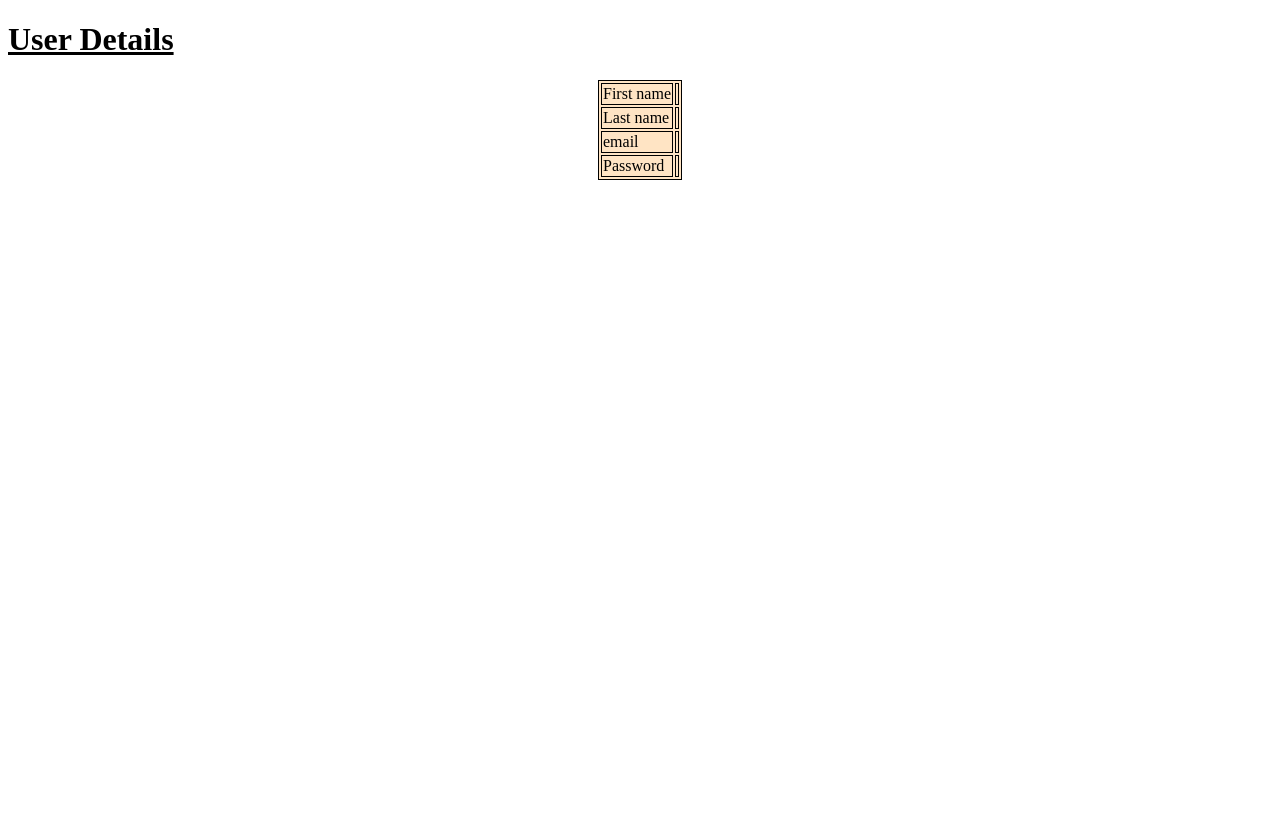
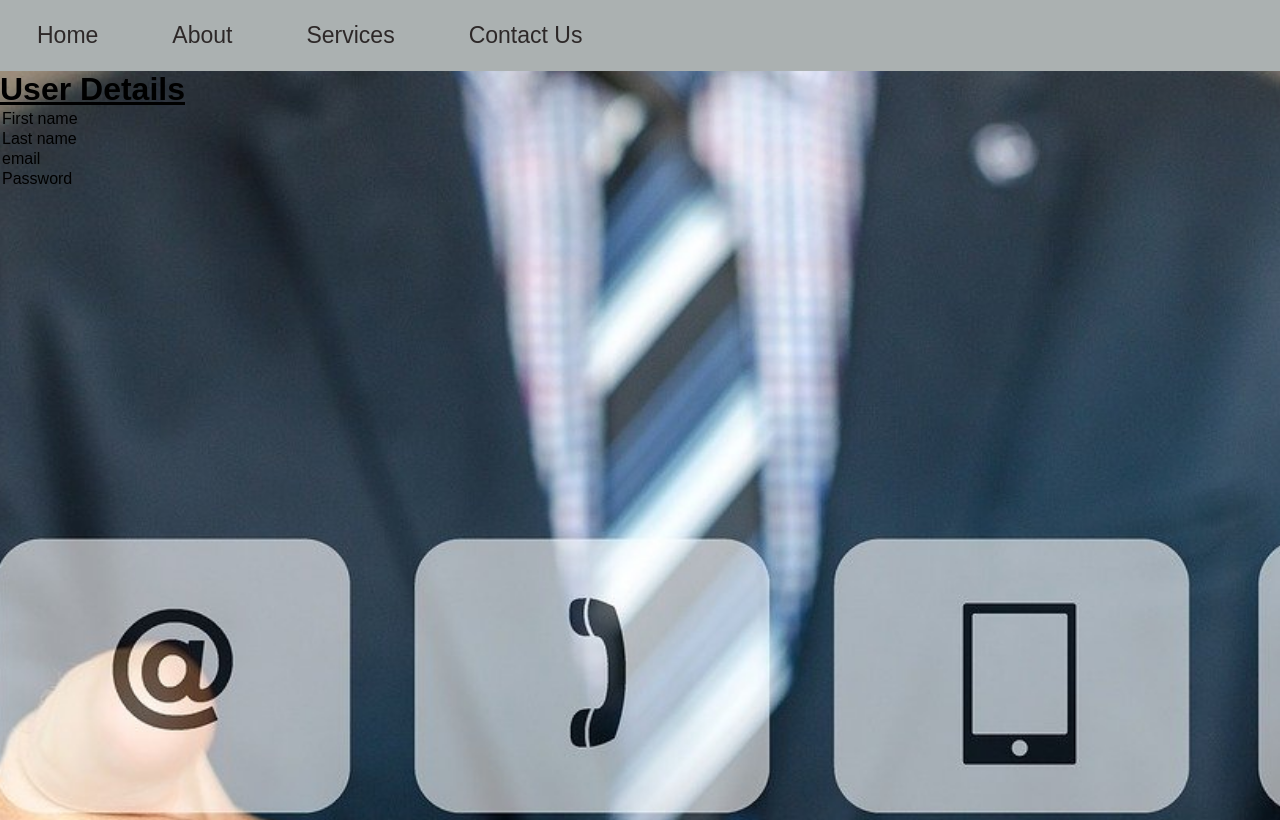
Before and after one commit to Shub-github/tutree-assignment, a plain HTML site: page home.html in a window 1280 px wide. Shown: the top 820 px of the page. Drawn offline with Linux system fonts and the light colour scheme.

Commit message:
Update home.html

```diff
--- a/home.html
+++ b/home.html
@@ -5,45 +5,47 @@
     <meta http-equiv="X-UA-Compatible" content="IE=edge">
     <meta name="viewport" content="width=device-width, initial-scale=1.0">
     <title>Document</title>
-    <style>
-        table, th, td {
-          border: 1px solid black;
-        }
-        table.center {
-          margin-left: auto;
-          margin-right: auto;
-          background-color: bisque;
-        }
-        </style>
+    <link rel="stylesheet" href="style.css">
+<body>
+    <div class="hero">
+    <nav class="navbar background h-nav" id="home">
+        <ul class="nav-list v-class">
 
-<body>
-
+            <li><a href="./index.html">Home</a></li>
+            <li><a href="#About">About</a></li>
+            <li><a href="#Services">Services</a></li>
+            <li><a href="#Contact">Contact Us</a></li>
+        </ul>
+        <div class="burger">
+            <div class="line"></div>
+            <div class="line"></div>
+            <div class="line"></div>
+        </div>
+    </nav>
     <h1><u> User Details</u> </h1>
     <table class="center">
         <tbody>
             <tr>
-                <td>First name</td>
-                <td id="firstName"></td>
+                <td class="table-style">First name</td>
+                <td class="table-style" id="firstName"></td>
             </tr>
             <tr>
-                <td>Last name</td>
-                <td id="lastName"></td>
+                <td class="table-style">Last name</td>
+                <td class="table-style" id="lastName"></td>
             </tr>
             <tr>
-                <td>email</td>
-                <td id="email"></td>
+                <td class="table-style">email</td>
+                <td class="table-style" id="email"></td>
             </tr>
             <tr>
-                <td>Password</td>
-                <td id="password"></td>
+                <td class="table-style">Password</td>
+                <td class="table-style" id="password"></td>
             </tr>
         </tbody>
     </table>
     </table>
-
-
-
+</div>
     <script src="home1.js"></script>
-
+    <script src="burger.js"></script>
 </body>
 </html>
```
